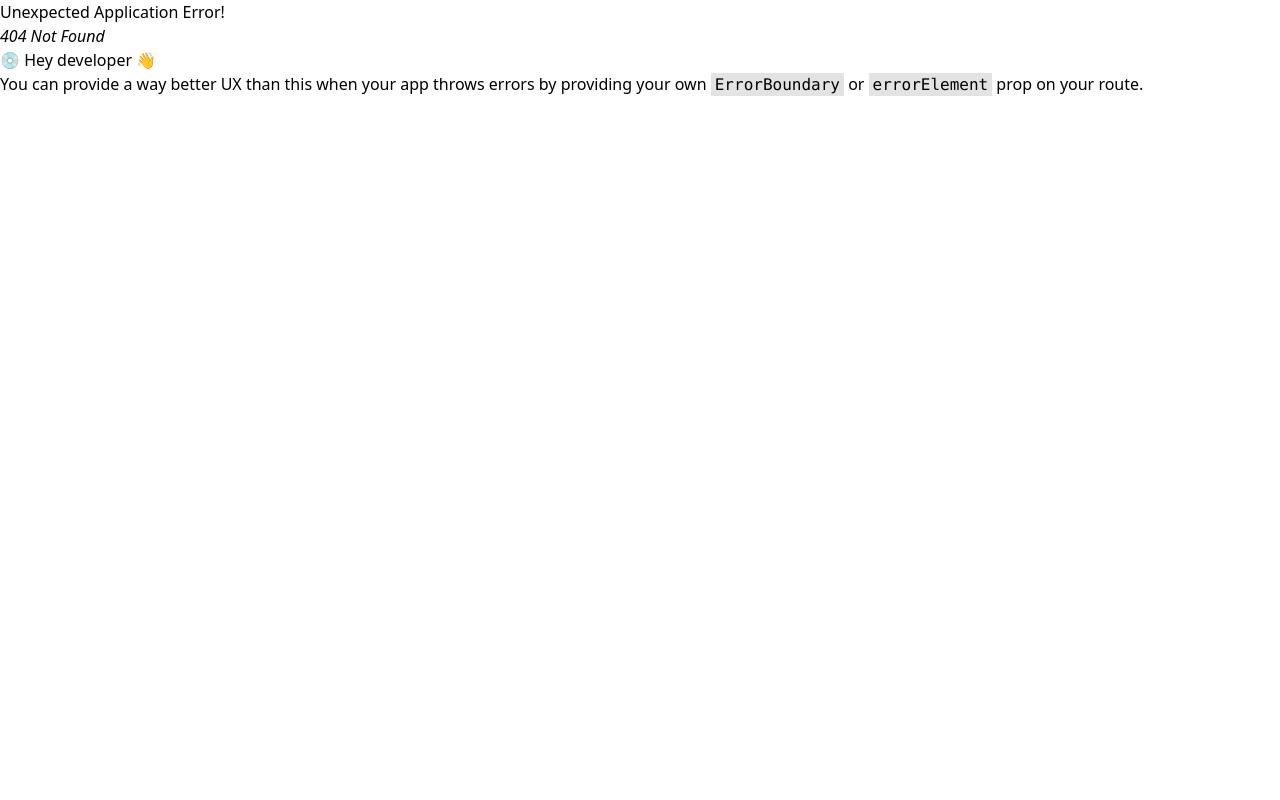
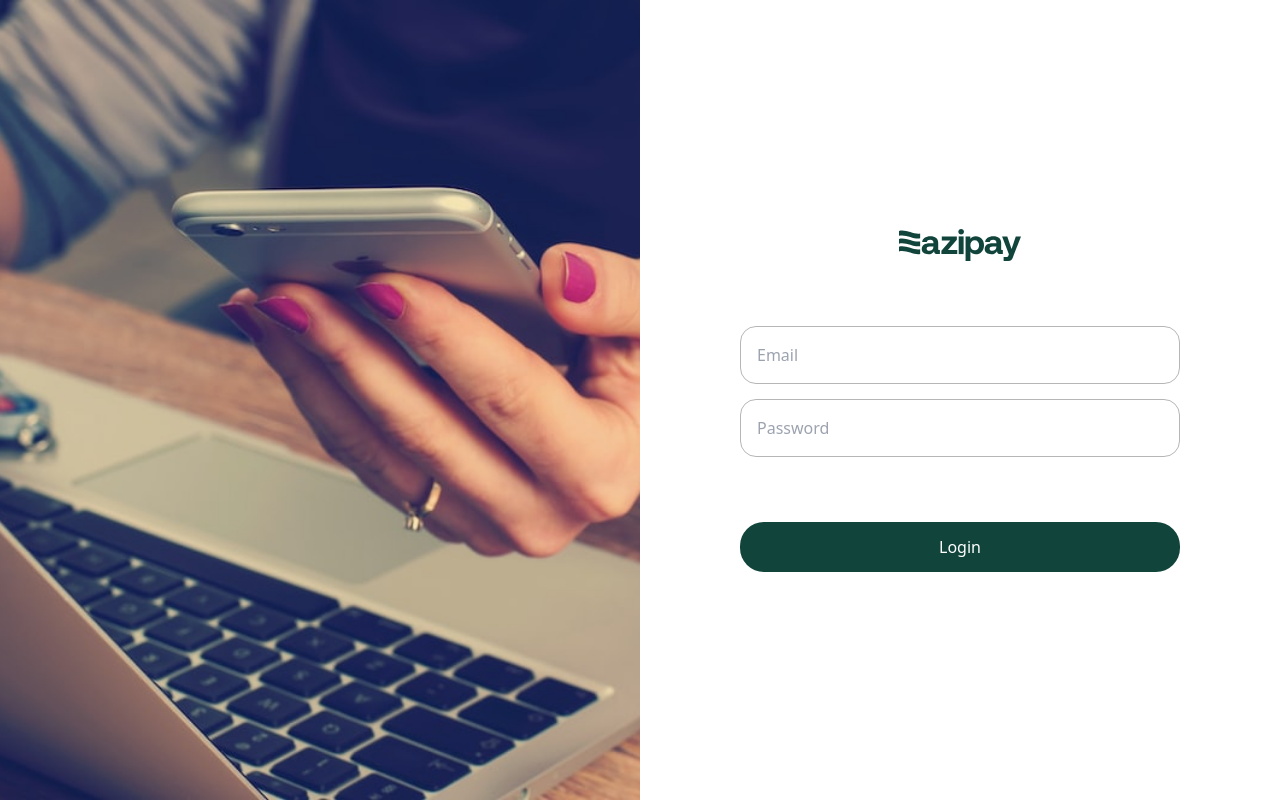
Before and after one commit to ejim11/azipay, a React (Vite) app: page /login in a window 1280 px wide. Before the commit this address had no page. Built offline with nearby package versions, Linux system fonts and the light colour scheme.

Commit message:
implemented the login page

```diff
--- /dev/null
+++ b/src/components/LoginForm.tsx
@@ -0,0 +1,40 @@
+import InputComponent from "./InputComponent.tsx"
+import { useState } from "react"
+
+function LoginForm(): JSX.Element {
+    const [emailVal, setEmailVal] = useState<string>("")
+    const [passwordval, setPasswordval] = useState<string>("")
+
+    const loginFormHandler = (): void => {
+        console.log(emailVal, passwordval)
+    }
+
+    return (
+        <form onSubmit={loginFormHandler} className={"w-full"}>
+            <InputComponent
+                inputName={"loginEmail"}
+                placeholder={"Email"}
+                inputType={"email"}
+                value={emailVal}
+                setValue={setEmailVal}
+            />
+            <InputComponent
+                inputName={"loginPassword"}
+                placeholder={"Password"}
+                inputType={"password"}
+                value={passwordval}
+                setValue={setPasswordval}
+            />
+            <button
+                type={"submit"}
+                className={
+                    "w-full py-[1.3rem] text-center text-color-white bg-color-green-1 rounded-[2.4rem] mt-[5rem]"
+                }
+            >
+                Login
+            </button>
+        </form>
+    )
+}
+
+export default LoginForm
--- a/src/components/MainNavigation.tsx
+++ b/src/components/MainNavigation.tsx
@@ -36,7 +36,7 @@ function MainNavigation(): JSX.Element {
 
     const authBtns: AuthBtn[] = [
         {
-            to: "/log-in",
+            to: "login",
             text: "log in",
             className: "text-color-green bg-color-white mr-[2.4rem]",
         },
--- a/src/index.css
+++ b/src/index.css
@@ -18,6 +18,10 @@ body{
   font-size: 1.6rem;
 }
 
+input{
+  font-size: 16px !important;
+}
+
 .info-data-bg{
   background: radial-gradient(50% 50.00% at 50% 50.00%, rgba(217, 235, 205, 0.14) 0%, rgba(217, 235, 205, 0.03) 100%), #11453B;
   box-shadow: -11px 0px 19px 0px rgba(23, 23, 23, 0.30), 0px 13px 20px 0px rgba(23, 23, 23, 0.20);
--- /dev/null
+++ b/src/pages/Dashboard.tsx
@@ -0,0 +1,5 @@
+function Dashboard(): JSX.Element {
+    return <div></div>
+}
+
+export default Dashboard
--- /dev/null
+++ b/src/pages/Login.tsx
@@ -0,0 +1,16 @@
+import LoginForm from "../components/LoginForm.tsx"
+import logo from "../assets/logo.svg"
+
+function Login(): JSX.Element {
+    return (
+        <section className={"flex w-full h-screen"}>
+            <div className={"w-1/2 bg-login-img bg-no-repeat bg-cover bg-center"}></div>
+            <div className={"w-1/2 flex items-center justify-center px-[10rem] flex-col"}>
+                <img src={logo} alt={"logo"} className={"mb-[5rem]"} />
+                <LoginForm />
+            </div>
+        </section>
+    )
+}
+
+export default Login
--- a/tailwind.config.js
+++ b/tailwind.config.js
@@ -26,6 +26,9 @@ export default {
         "info-data":
           "radial-gradient(50% 50.00% at 50% 50.00%, rgba(217, 235, 205, 0.14) 0%, rgba(217, 235, 205, 0.03) 100%), #11453B",
       },
+      backgroundImage: {
+        "login-img": "url('/src/assets/loginimg.jpeg')",
+      },
     },
   },
   plugins: [],
```
Also changed, not shown: src/App.tsx (+10 -0 lines), src/assets/loginimg.jpeg (added).
